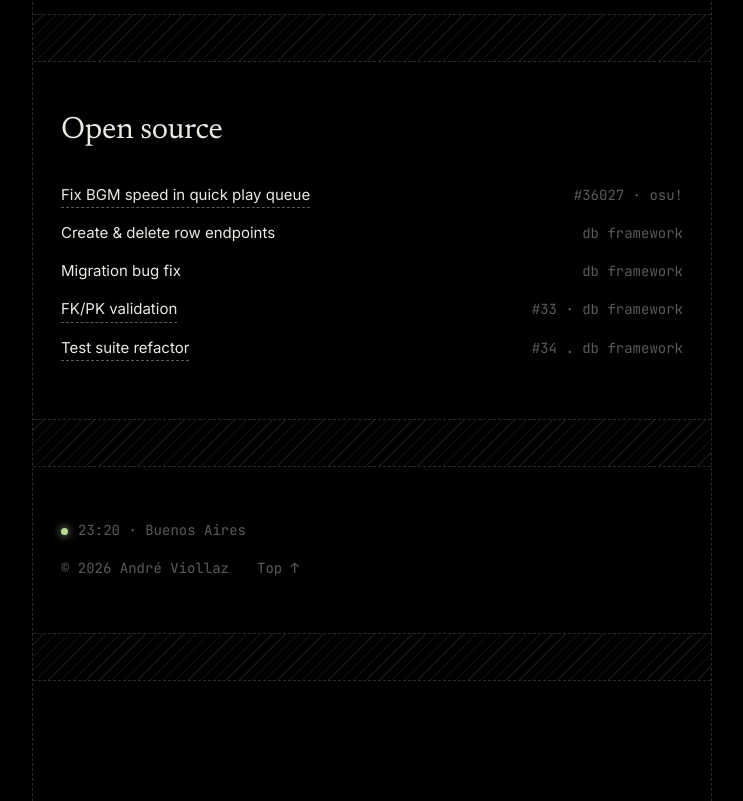
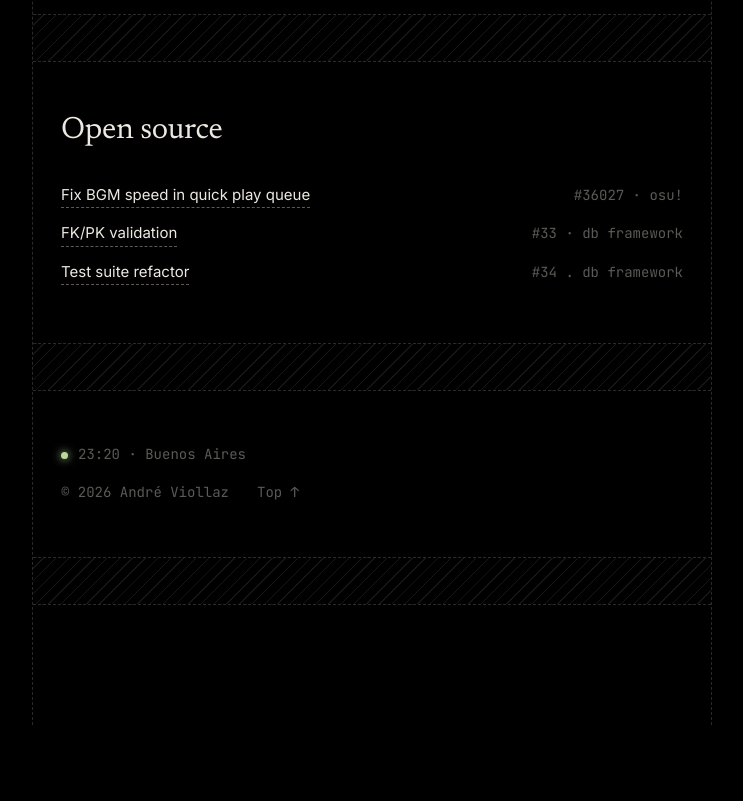
Before and after one commit to aviollaz/aviollaz.github.io, a plain HTML site: page index.html in a window 1280 px wide. Shown: the part 1134-1935 px from the top of the page, without its empty margins (268-1011 px from the left). After the commit the page ends 1859 px from the top, so only its background shows below. Drawn offline with Linux system fonts and the light colour scheme; no server answers.

Commit message:
Remove unmerged contributions
Co-Authored-By: Claude Opus 5.5 <noreply@anthropic.com>
Claude-Session: https://claude.ai/code/session_019LCQuhbr6Bt7JWizH1o8cK

```diff
--- a/index.html
+++ b/index.html
@@ -264,8 +264,6 @@
     <h2>Open source</h2>
     <!-- To link a PR: <a class="name u" href="PR_URL" target="_blank" rel="noopener">Title<span class="arrow">↗</span></a> and put "#NUMBER · " in the meta -->
     <div class="row"><a class="name u" href="https://github.com/ppy/osu/pull/36027" target="_blank" rel="noopener">Fix BGM speed in quick play queue<span class="arrow">↗</span></a><span class="meta mono">#36027 · osu!</span></div>
-    <div class="row"><span class="name">Create & delete row endpoints</span><span class="meta mono">db framework</span></div>
-    <div class="row"><span class="name">Migration bug fix</span><span class="meta mono">db framework</span></div>
     <div class="row"><a class="name u" href="https://github.com/ari-dc-uba-ar/ssot2026/pull/33" target="_blank" rel="noopener">FK/PK validation<span class="arrow">↗</span></a><span class="meta mono">#33 · db framework</span></div>
     <div class="row"><a class="name u" href="https://github.com/ari-dc-uba-ar/ssot2026/pull/34" target="_blank" rel="noopener">Test suite refactor<span class="arrow">↗</span></a></span><span class="meta mono">#34 . db framework</span></div>
   </section>
```
